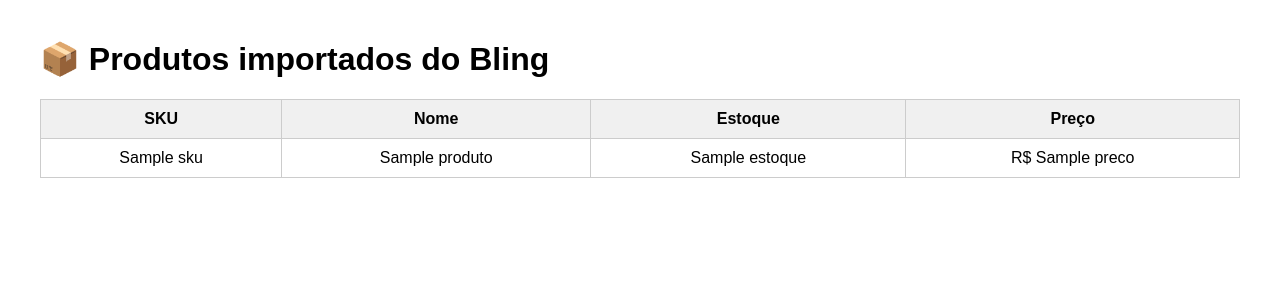
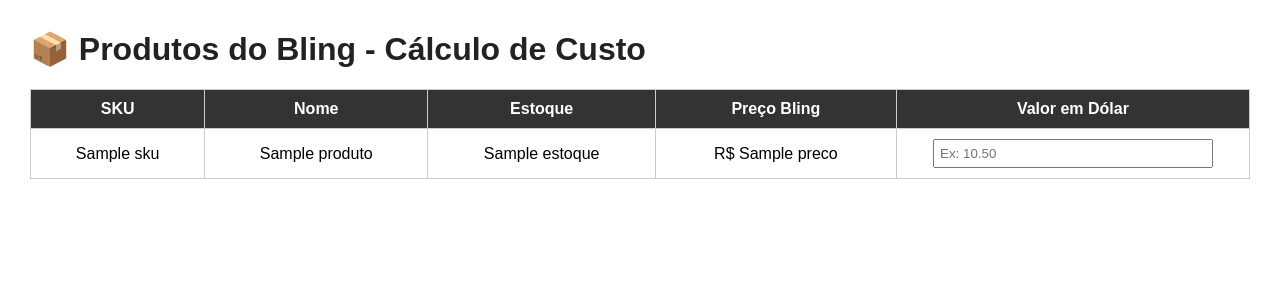
Before and after one commit to waguinhomaxlove/painel-bling, a Flask app: template templates/produtos_bling_calculo.html in a window 1280 px wide. Shown: the top 300 px of the page. Run offline with Flask 3, Linux system fonts and the light colour scheme; the template is opened without the code that fills it: most values are stand-ins (such as "Sample title", 1, 10 or a date in 2020).

Commit message:
Update produtos_bling_calculo.html

```diff
--- a/templates/produtos_bling_calculo.html
+++ b/templates/produtos_bling_calculo.html
@@ -1,24 +1,28 @@
+
 <!DOCTYPE html>
 <html lang="pt-BR">
 <head>
     <meta charset="UTF-8">
-    <title>Produtos do Bling</title>
+    <title>Produtos do Bling - Cálculo de Custo</title>
     <style>
-        body { font-family: Arial, sans-serif; margin: 40px; }
-        table { width: 100%; border-collapse: collapse; margin-top: 20px; }
-        th, td { border: 1px solid #ccc; padding: 10px; text-align: center; }
-        th { background-color: #f0f0f0; }
+        body { font-family: Arial, sans-serif; margin: 30px; }
+        h1 { color: #222 }
+        table { width: 100%; border-collapse: collapse; }
+        th, td { padding: 10px; border: 1px solid #ccc; text-align: center; }
+        th { background: #333; color: white; }
+        input { padding: 5px; width: 80%; }
     </style>
 </head>
 <body>
-    <h1>📦 Produtos importados do Bling</h1>
+    <h1>📦 Produtos do Bling - Cálculo de Custo</h1>
     <table>
         <thead>
             <tr>
                 <th>SKU</th>
                 <th>Nome</th>
                 <th>Estoque</th>
-                <th>Preço</th>
+                <th>Preço Bling</th>
+                <th>Valor em Dólar</th>
             </tr>
         </thead>
         <tbody>
@@ -28,6 +32,7 @@
                 <td>{{ produto.nome }}</td>
                 <td>{{ produto.estoque }}</td>
                 <td>R$ {{ produto.preco }}</td>
+                <td><input type="text" placeholder="Ex: 10.50"></td>
             </tr>
             {% endfor %}
         </tbody>
```
